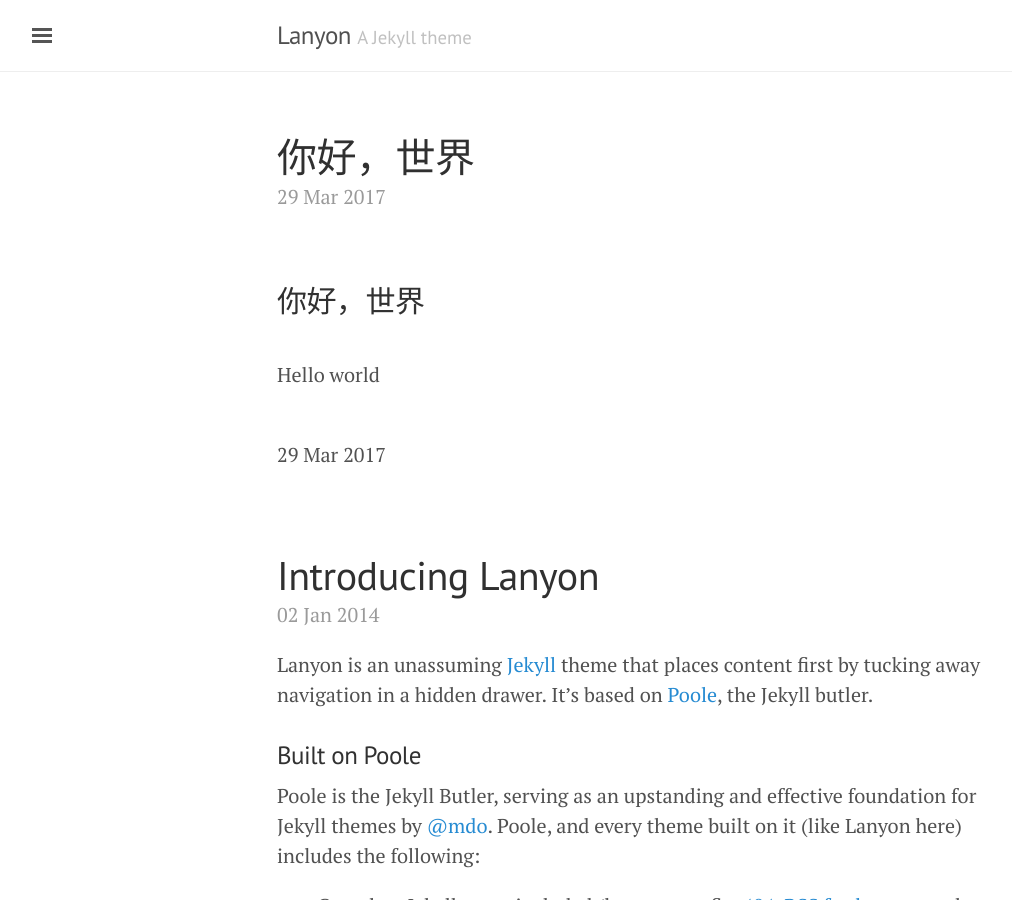
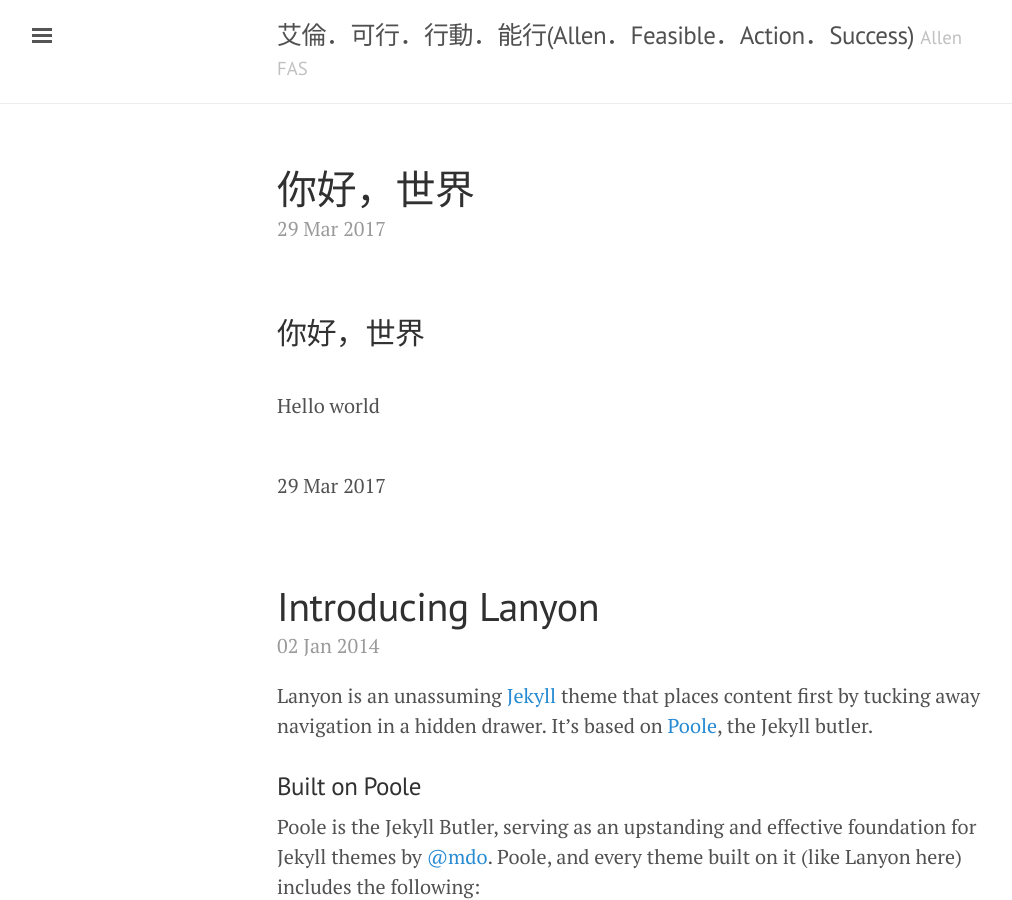
Before and after one commit to hcchen/Allen_FAS, a Jekyll site: the page built from index.html, in a window 1280 px wide and 900 px high. Shown: the whole window, without its empty margins (3-1015 px from the left). Built offline with Jekyll 4.4.1, drawn with Linux system fonts in a browser that asks for light colours; the list of posts is cut into pages by our own code.

Commit message:
no message

```diff
--- a/_config.yml
+++ b/_config.yml
@@ -5,18 +5,18 @@
 #relative_permalinks: true
 
 # Setup
-title:               Lanyon
-tagline:             'A Jekyll theme'
-description:         'A reserved <a href="http://jekyllrb.com" target="_blank">Jekyll</a> theme that places the utmost gravity on content with a hidden drawer. Made by <a href="https://twitter.com/mdo" target="_blank">@mdo</a>.'
-url:                 http://lanyon.getpoole.com
+title:               艾倫．可行．行動．能行(Allen．Feasible．Action．Success)
+tagline:             'Allen FAS'
+description:         'A reserved <a href="https://hcchen.github.io/Allen_FAS/" target="_blank">Allen FAS</a> A Blog  made by <a href="https://twitter.com/hcchen1113" target="_blank">@allen</a>.'
+url:                 https://hcchen.github.io/Allen_FAS/
 baseurl:             ''
 paginate:            5
 
 # About/contact
 author:
-  name:              Mark Otto
-  url:               https://twitter.com/mdo
-  email:             markdotto@gmail.com
+  name:              AllenChen
+  url:               https://twitter.com/hcchen1113
+  email:             hcchen@ntu.edu.tw
 
 # Custom vars
 version:             1.0.0
```
